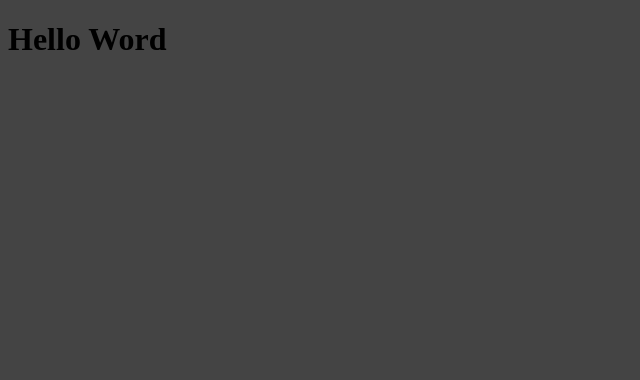
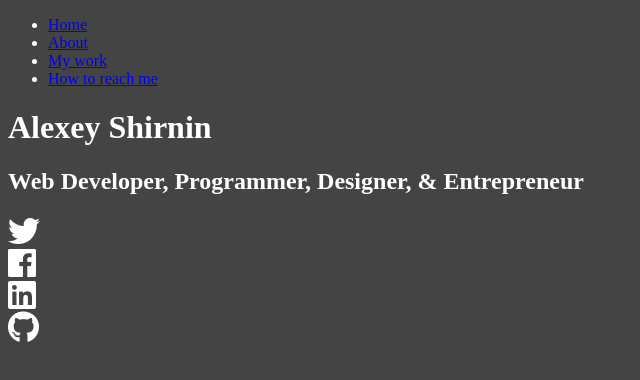
Before and after one commit to odyssey121/page, a website: page index.html in a window 1280 px wide. Shown: the whole page, without its empty margins (0-640 px from the left). Drawn offline with Linux system fonts and the light colour scheme.

Commit message:
second commit

```diff
--- a/index.html
+++ b/index.html
@@ -6,8 +6,54 @@
     <meta http-equiv="X-UA-Compatible" content="ie=edge">
     <title>Welcome my page</title>
     <link rel="stylesheet" href="./dist/style.css">
+    <link rel="stylesheet" href="https://use.fontawesome.com/releases/v5.7.2/css/all.css"
+        integrity="sha384-fnmOCqbTlWIlj8LyTjo7mOUStjsKC4pOpQbqyi7RrhN7udi9RwhKkMHpvLbHG9Sr" crossorigin="anonymous">
 </head>
 <body>
-    <h1 id="hello">Hello Word</h1>
+    <header>
+        <div class="menu-btn">
+            <div class="btn-line"></div>
+            <div class="btn-line"></div>
+            <div class="btn-line"></div>
+        </div>
+        <nav>
+            <div class="menu-branding">
+                <div class="photo">
+
+                </div>
+            </div>
+            <ul>
+                <li class="nav-item">
+                    <a class="nav-link" href="#">Home</a>
+                </li>
+                <li class="nav-item">
+                    <a class="nav-link" href="#">About</a>
+                </li>
+                <li class="nav-item">
+                    <a class="nav-link" href="#">My work</a>
+                </li>
+                <li class="nav-item">
+                    <a class="nav-link" href="#">How to reach me</a>
+                </li>
+            </ul>
+        </nav>
+    </header>
+    <main id='home'>
+        <h1 class="lg-text">Alexey <span class="color-secondary">Shirnin</span></h1>
+        <h2 class="sm-text">Web Developer, Programmer, Designer, & Entrepreneur</h2>
+        <div class="icons">
+            <i class="fab fa-twitter fa-2x"></i>
+        </div>
+        <div class="icons">
+            <i class="fab fa-facebook fa-2x"></i>
+        </div>
+        <div class="icons">
+            <i class="fab fa-linkedin fa-2x"></i>
+        </div>
+        <div class="icons">
+            <i class="fab fa-github fa-2x"></i>
+        </div>
+    </main>
+<script src='js/main.js'></script>
 </body>
 </html>
--- /dev/null
+++ b/js/main.js
@@ -0,0 +1 @@
+console.log('test');
--- a/scss/main.scss
+++ b/scss/main.scss
@@ -1,4 +1,5 @@
 $primary-color:#444;
 body{
     background-color: $primary-color;
+    color:#fff;
 }
```
Also changed, not shown: dist/style.css.
